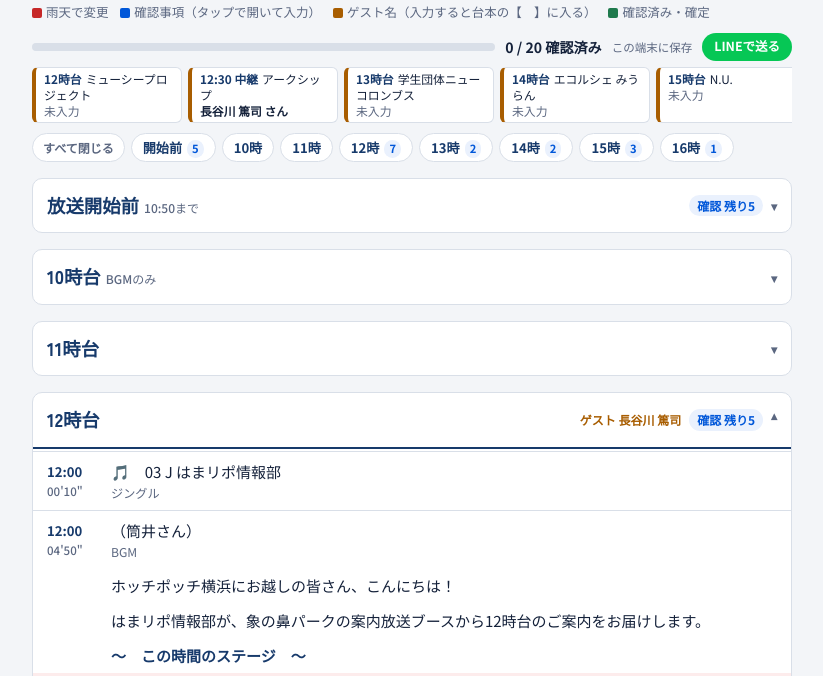
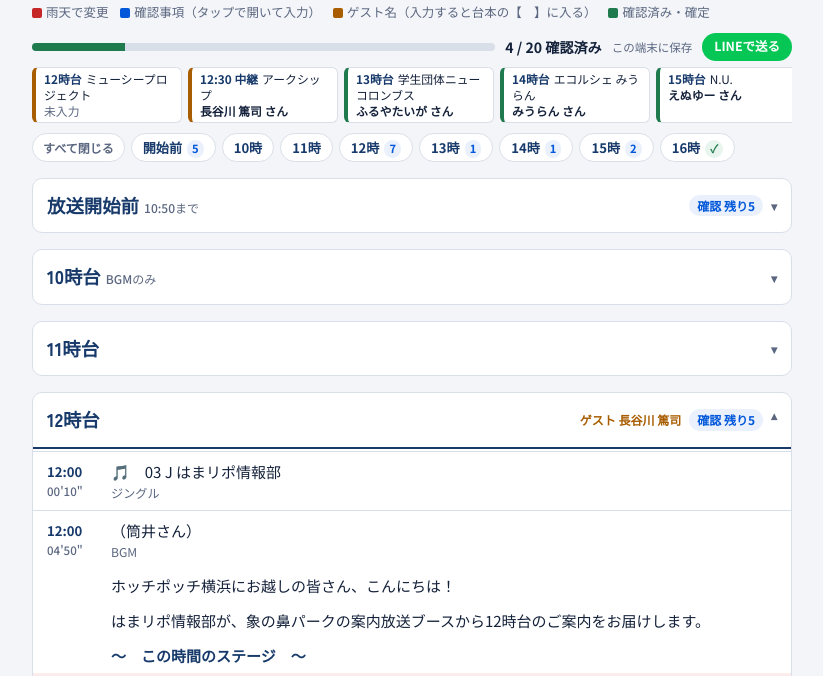
Before and after one commit to nao-1980/marinefm-booth-manual, a plain HTML site: page hotchpotch-script.html in a window 1280 px wide. Shown: the part 79-755 px from the top of the page, without its empty margins (228-1051 px from the left). Drawn offline with Linux system fonts and the light colour scheme.

Commit message:
ホッチポッチ台本：13〜16時台のゲスト名を反映
Co-Authored-By: Claude Opus 5.5 <noreply@anthropic.com>
Claude-Session: https://claude.ai/code/session_019D6z6Quz2CH2vaP4mJbREX

```diff
--- a/hotchpotch-script.html
+++ b/hotchpotch-script.html
@@ -145,10 +145,10 @@ const $=s=>document.querySelector(s);
 const G={
  "gst-12m":{h:"12",time:"12時台",ttl:"マーケットエリア",org:"ミューシープロジェクト"},
  "gst-12h":{h:"12",time:"12:30 中継",ttl:"ホッチポッチ横浜 主催・認定NPO法人アークシップ 代表",org:"アークシップ",def:"長谷川 篤司",nomark:true},
- "gst-13":{h:"13",time:"13時台",ttl:"あそべるエリア（マーケットエリアのテント内）",org:"学生団体ニューコロンブス"},
- "gst-14":{h:"14",time:"14時台",ttl:"マーケットエリア出店",org:"エコルシェ みうらん"},
- "gst-15":{h:"15",time:"15時台",ttl:"ステージ出演者（YOKO 15:55〜）",org:"N.U."},
- "gst-16":{h:"16",time:"16時台",ttl:"ステージ出演者・フィナーレPR大使",org:"ロドリゲス★KEN"}
+ "gst-13":{h:"13",time:"13時台",ttl:"あそべるエリア（マーケットエリアのテント内）",org:"学生団体ニューコロンブス",pre:{name:"ふるやたいが",kana:"",memo:"何でも知ってる",done:true}},
+ "gst-14":{h:"14",time:"14時台",ttl:"マーケットエリア出店",org:"エコルシェ みうらん",pre:{name:"みうらん",kana:"",memo:"えこるしぇ",done:true}},
+ "gst-15":{h:"15",time:"15時台",ttl:"ステージ出演者（YOKO 15:55〜）",org:"N.U.",pre:{name:"えぬゆー",kana:"",memo:"ステージ出演",done:true}},
+ "gst-16":{h:"16",time:"16時台",ttl:"ステージ出演者・フィナーレPR大使",org:"ロドリゲス★KEN",pre:{name:"ロドリゲス★KEN",kana:"",memo:"ぼんおどり 16:45",done:true}}
 };
 const markOwner={"12":"gst-12m","13":"gst-13","14":"gst-14","15":"gst-15","16":"gst-16"};
 const marks={};
@@ -335,6 +335,7 @@ build();
   document.querySelectorAll("details.sec").forEach(d=>d.addEventListener("toggle",sync)); sync();
 })();
 try{Object.assign(state,JSON.parse(localStorage.getItem(KEY)||"{}"))}catch(e){}
+for(const id in G){ if(G[id].pre && !state[id]) state[id]={...G[id].pre} }
 paintAll();
 
 (async()=>{
```
